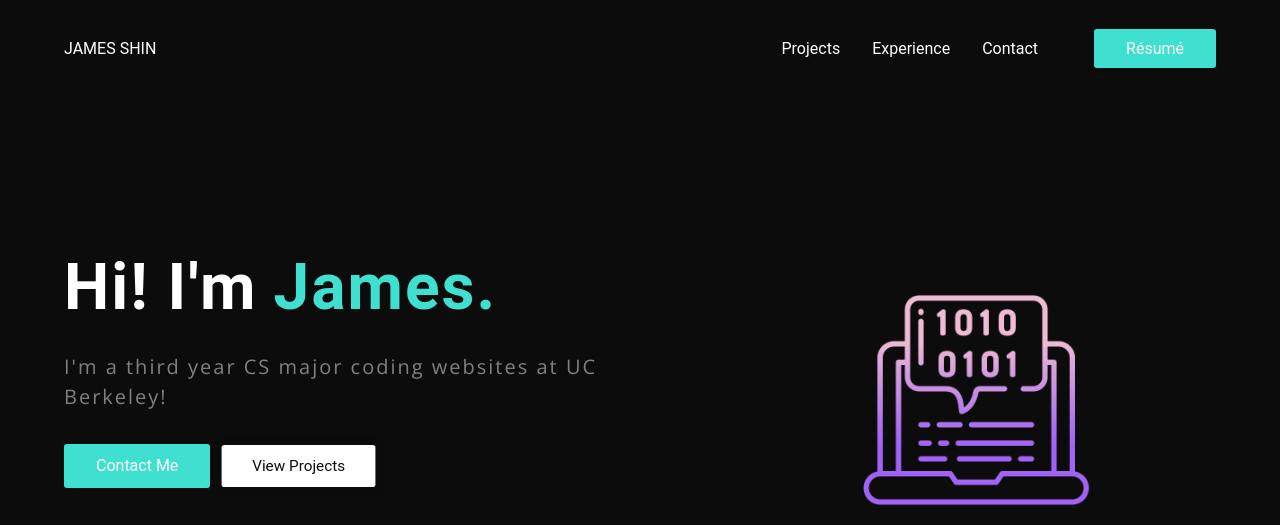
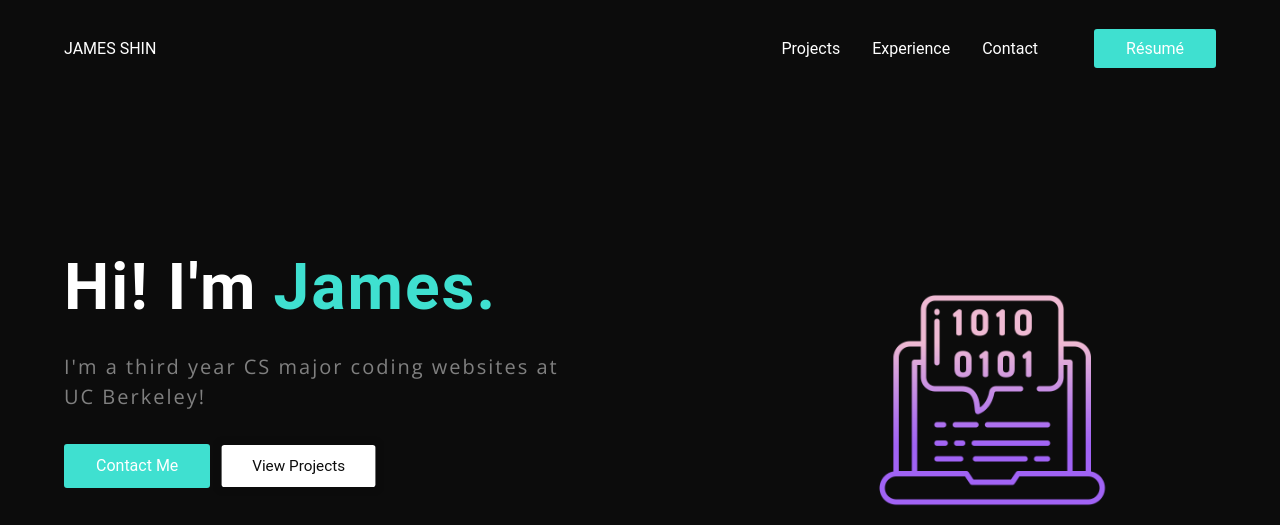
Before and after one commit to jamesshin5/jamesshin, a Gatsby site: page / in a window 1280 px wide. Shown: the top 525 px of the page. Built offline with nearby package versions, Linux system fonts and the light colour scheme; Gatsby itself is replaced by a stand-in of ours.

Commit message:
Update Hero.js

```diff
--- a/src/components/Hero.js
+++ b/src/components/Hero.js
@@ -74,7 +74,6 @@ const HeroContainer = styled.div`
   display: flex;
   flex-direction: row;
   height: 100vh;
-  padding: 0 1rem;
   justify-content: space-between;
   position: relative;
   align-items: center;
@@ -94,9 +93,13 @@ const HeroContent = styled.div`
   height: calc(100vh - 50px);
   width: 50%;
   max-height: 100%;
-  margin-left: 3rem;
-  padding: 0rem calc((100vw - 1800px)/2);
+  /* margin-left: 3rem; */
+  padding: 0rem 5%;
   justify-content: center;
+
+  @media screen and (max-width:768px) {
+    padding: 3rem 7%;
+  }
 `
 const Horizontal = styled.div`
   display: flex;
```
